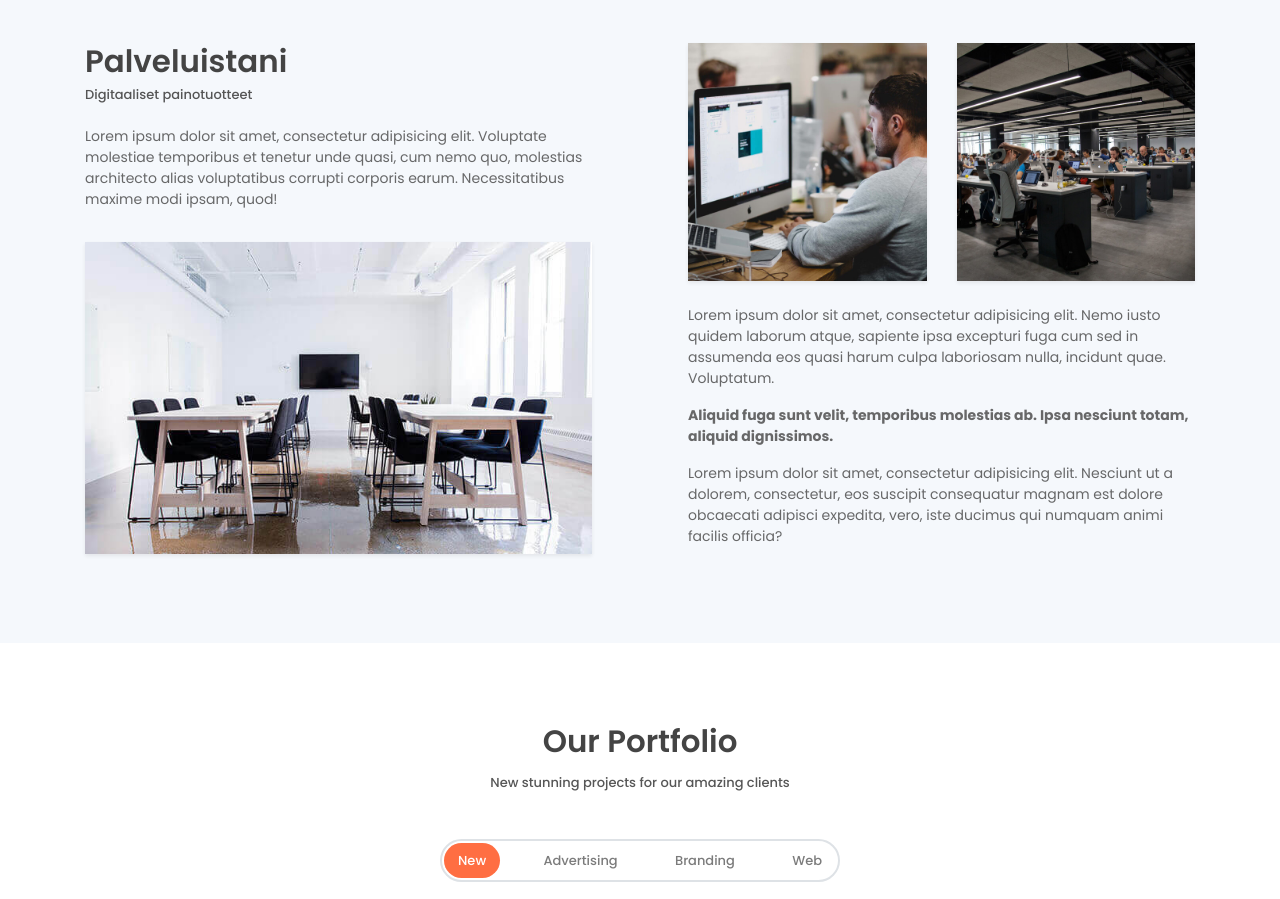
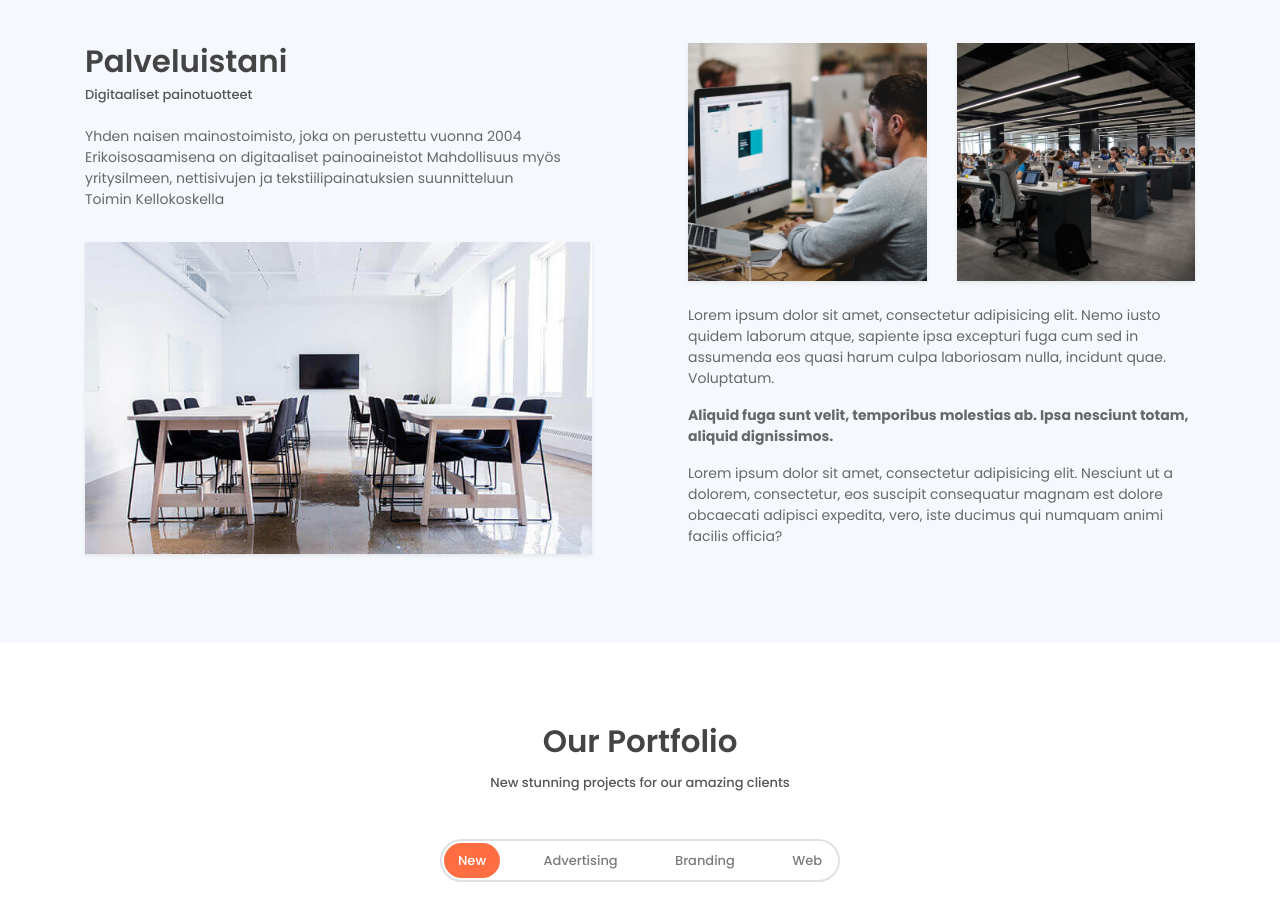
Before and after one commit to NorthJussi/yessies1, a plain HTML site: page public_html/index.html in a window 1280 px wide. Shown: the part 1280-2179 px from the top of the page. Drawn offline with Linux system fonts and the light colour scheme.

Commit message:
Esittelyn lisäys

```diff
--- a/public_html/index.html
+++ b/public_html/index.html
@@ -106,7 +106,11 @@
                 <div class="col-md-6 pr-md-5 mb-4 mb-md-0">
                     <h6 class="section-title mb-0">Palveluistani</h6>
                     <h6 class="section-subtitle mb-4">Digitaaliset painotuotteet</h6>
-                    <p >Lorem ipsum dolor sit amet, consectetur adipisicing elit. Voluptate molestiae temporibus et tenetur unde quasi, cum nemo quo, molestias architecto alias voluptatibus corrupti corporis earum. Necessitatibus maxime modi ipsam, quod!</p>
+                    <p >Yhden naisen mainostoimisto, joka on perustettu vuonna 2004
+                        Erikoisosaamisena on digitaaliset painoaineistot
+                        Mahdollisuus myös yritysilmeen, nettisivujen ja tekstiilipainatuksien suunnitteluun <br>
+                        Toimin Kellokoskella
+                        </p>
                     <img src="assets/imgs/about.jpg" alt="" class="w-100 mt-3 shadow-sm">
                 </div>
                 <div class="col-md-6 pl-md-5">
```
